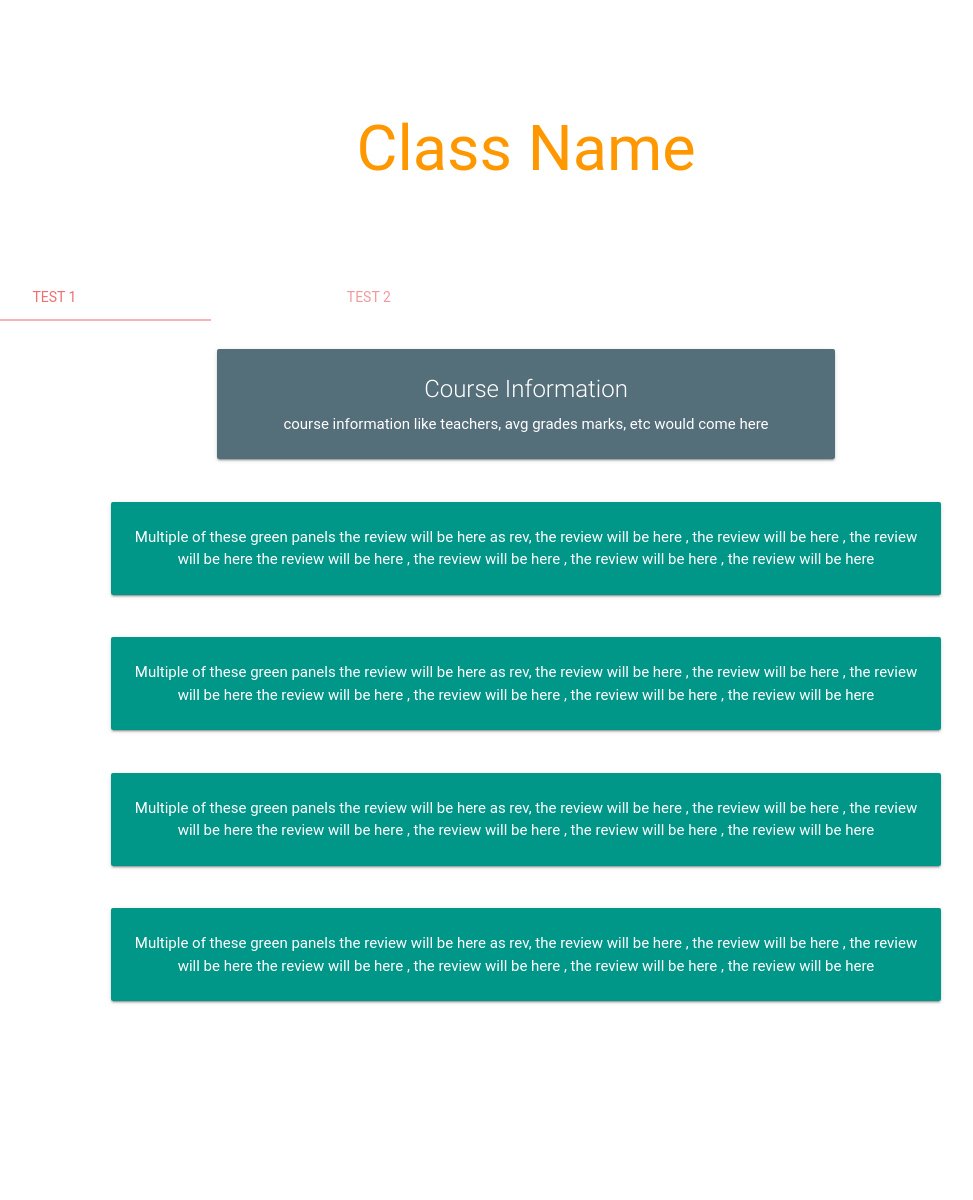
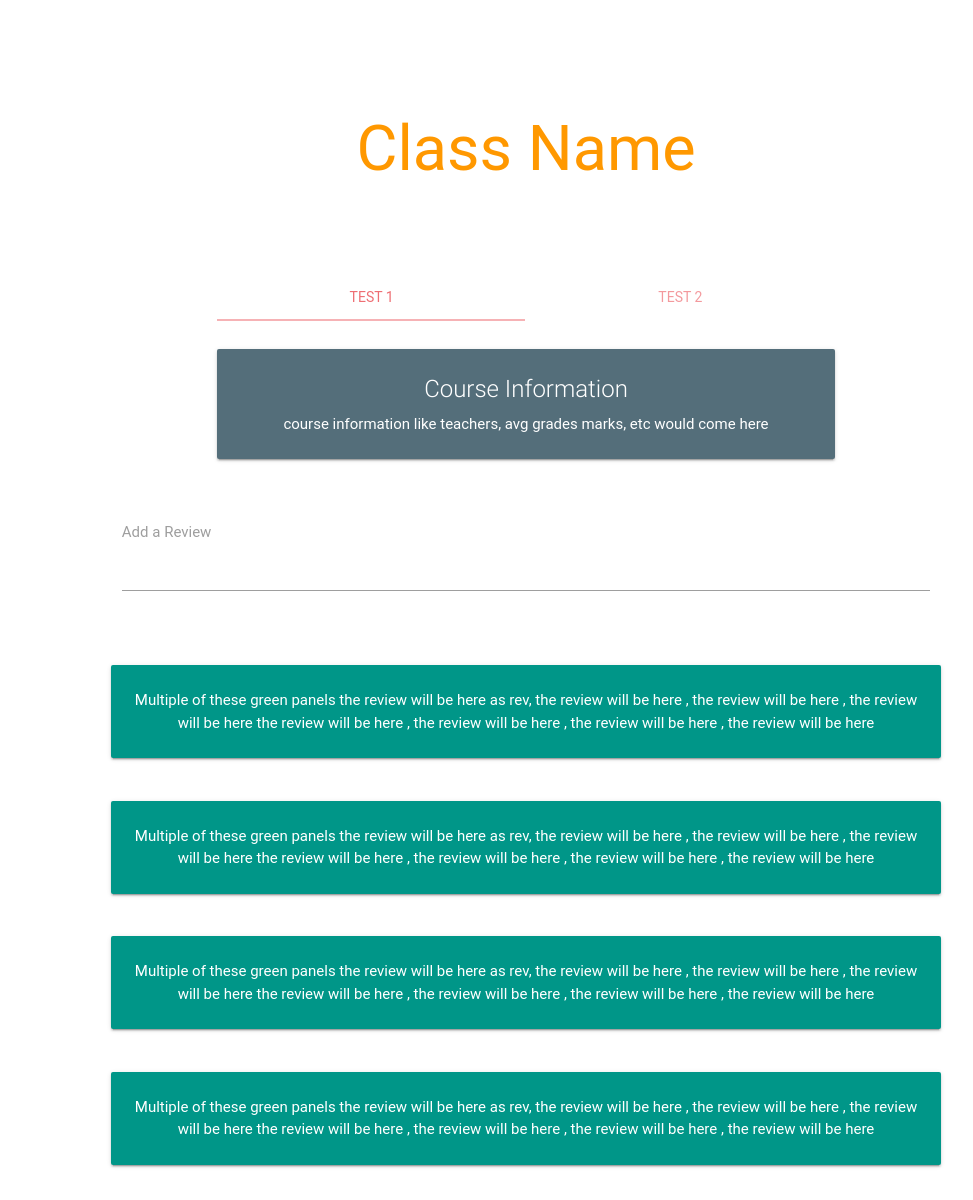
Before and after one commit to abhiver222/CS411-Illini_Classes, a Flask app: template app/templates/course.html in a window 1280 px wide. Shown: the whole page, without its empty margins (114-1087 px from the left). Before the commit the page ends 1004 px from the top, so only its background shows below. Run offline with Flask 2, Linux system fonts and the light colour scheme; the template is opened without the code that fills it, so the values that code supplies are empty; some libraries are stand-ins or nearby versions; some web fonts are replaced.

Commit message:
Added a review

```diff
--- a/app/templates/course.html
+++ b/app/templates/course.html
@@ -20,14 +20,16 @@
     </div>
     </div>
 
-    <div class="row">
-    <div class="col s12">
-      <ul class="tabs">
-        <li class="tab col s3"><a class="active" href="#info">Test 1</a></li>
-        <li class="tab col s3"><a href="#forum">Test 2</a></li>
-      </ul>
+    <div class="row center">
+        <div class="col s12  m3 l3"></div>
+        <div class="col s12 m6 l6">
+            <ul class="tabs">
+                <li class="tab col s6 m6 l6"><a class="active" href="#info">Test 1</a></li>
+                <li class="tab col s6 m6 l6"><a href="#forum">Test 2</a></li>
+            </ul>
+        </div>
+        <div class="col s12 m3 l3"></div>
     </div>
-  </div>
 
 
     <div class="col s12" id="info">
@@ -42,11 +44,23 @@
         </div>
     </div>
 
+    <div class="row">
+        <div class="col s12 m2 l2"></div>
+        <form class="col s12 m8 l8">
+            <div class="row">
+                <div class="input-field col s12">
+                    <textarea id="textarea1" class="materialize-textarea"></textarea>
+                    <label for="textarea1">Add a Review</label>
+                </div>
+            </div>
+        </form>
+        <div class="col s12 m2 l2"></div>
 
-
+    </div>
 
     <div class="row center">
-      <div class="col s12 m8 offset-m2">
+      <div class="col s12 m3 l2"></div>
+      <div class="col s12 m6 l8">
         <div class="card-panel teal">
           <span class="white-text">
               Multiple of these green panels
@@ -55,9 +69,11 @@
           </span>
         </div>
       </div>
+      <div class="col s12 m3 l2"></div>
     </div>
     <div class="row center">
-      <div class="col s12 m8 offset-m2">
+      <div class="col s12 m3 l2"></div>
+      <div class="col s12 m6 l8">
         <div class="card-panel teal">
           <span class="white-text">
               Multiple of these green panels
@@ -66,9 +82,11 @@
           </span>
         </div>
       </div>
+      <div class="col s12 m3 l2"></div>
     </div>
     <div class="row center">
-      <div class="col s12 m8 offset-m2">
+      <div class="col s12 m3 l2"></div>
+      <div class="col s12 m6 l8">
         <div class="card-panel teal">
           <span class="white-text">
               Multiple of these green panels
@@ -77,8 +95,11 @@
           </span>
         </div>
       </div>
-    </div><div class="row center">
-      <div class="col s12 m8 offset-m2">
+      <div class="col s12 m3 l2"></div>
+    </div>
+    <div class="row center">
+      <div class="col s12 m3 l2"></div>
+      <div class="col s12 m6 l8">
         <div class="card-panel teal">
           <span class="white-text">
               Multiple of these green panels
@@ -87,10 +108,12 @@
           </span>
         </div>
       </div>
+      <div class="col s12 m3 l2"></div>
     </div>
     </div>
 
     <div id="forum">forum</div>
+
     {% include 'foot.html' %}
 
 </body>
```
